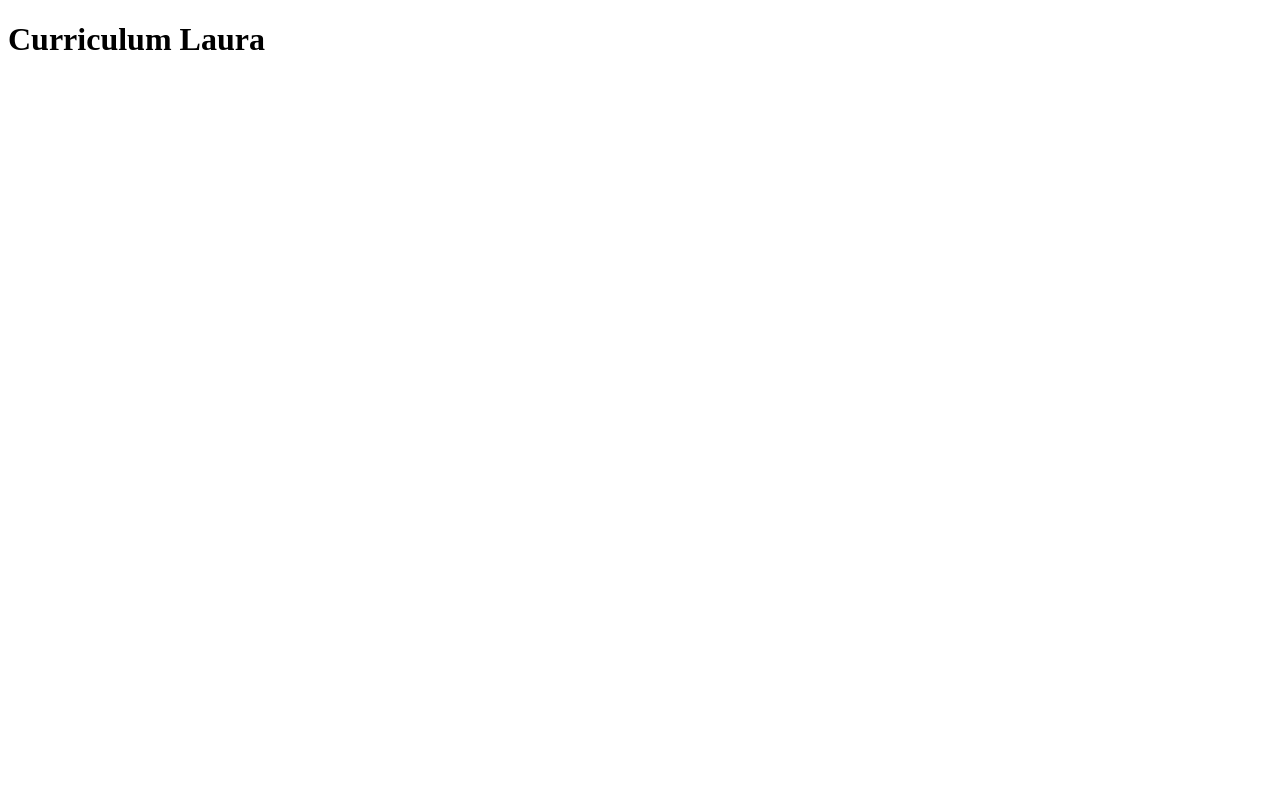
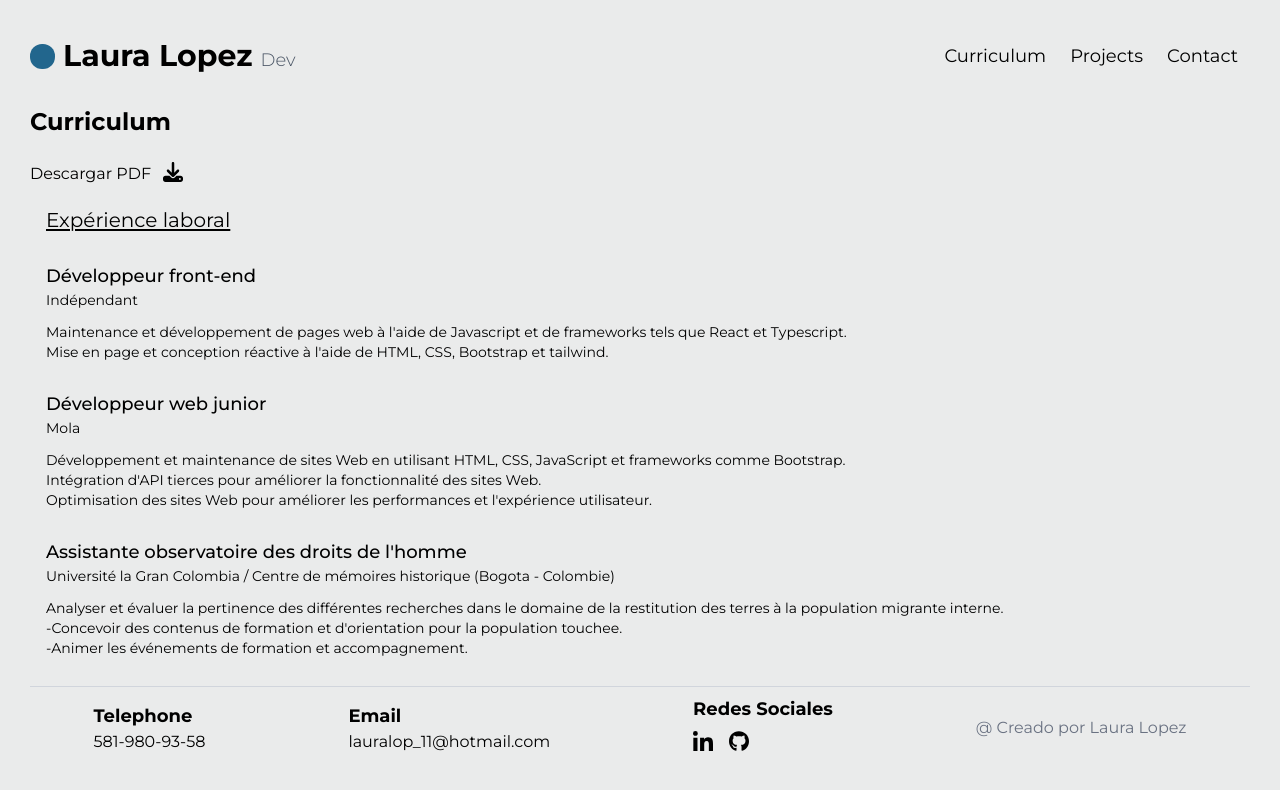
Before and after one commit to lauralop11/portfolio-laura, an Astro site: page /curriculum in a window 1280 px wide. Built offline with nearby package versions, Linux system fonts and the light colour scheme; Astro itself is replaced by a stand-in of ours.

Commit message:
end about and debut curriculum

```diff
--- a/src/components/Footer.tsx
+++ b/src/components/Footer.tsx
@@ -6,8 +6,8 @@ interface FooterProps{
 }
 const Footer: React.FC <FooterProps> = ({phone,email}) => {
   return(
-    <footer className="border-gray-300 border-t-1">
-      <article className="my-2 pt-4">
+    <footer className="flex flex-col md:flex-row md:items-center md:justify-around  gap-4 border-gray-300 border-t-1">
+      <article className="my-2 ">
         <h5 className="font-bold text-lg ">Telephone</h5>
         <p>{phone}</p>
       </article>
@@ -18,8 +18,8 @@ const Footer: React.FC <FooterProps> = ({phone,email}) => {
       <article className="my-2">
         <h5 className="font-bold text-lg ">Redes Sociales</h5>
         <div className="flex flex-row gap-4 my-2">
-          <a href="#" ><svg className="w-[20px] md:w-[50px]" xmlns="http://www.w3.org/2000/svg" viewBox="0 0 448 512"><path  d="M100.3 448H7.4V148.9h92.9zM53.8 108.1C24.1 108.1 0 83.5 0 53.8a53.8 53.8 0 0 1 107.6 0c0 29.7-24.1 54.3-53.8 54.3zM447.9 448h-92.7V302.4c0-34.7-.7-79.2-48.3-79.2-48.3 0-55.7 37.7-55.7 76.7V448h-92.8V148.9h89.1v40.8h1.3c12.4-23.5 42.7-48.3 87.9-48.3 94 0 111.3 61.9 111.3 142.3V448z"/></svg></a>
-          <a href="#"><svg className="w-[20px] md:w-[50px]" xmlns="http://www.w3.org/2000/svg" viewBox="0 0 496 512"><path d="M165.9 397.4c0 2-2.3 3.6-5.2 3.6-3.3 .3-5.6-1.3-5.6-3.6 0-2 2.3-3.6 5.2-3.6 3-.3 5.6 1.3 5.6 3.6zm-31.1-4.5c-.7 2 1.3 4.3 4.3 4.9 2.6 1 5.6 0 6.2-2s-1.3-4.3-4.3-5.2c-2.6-.7-5.5 .3-6.2 2.3zm44.2-1.7c-2.9 .7-4.9 2.6-4.6 4.9 .3 2 2.9 3.3 5.9 2.6 2.9-.7 4.9-2.6 4.6-4.6-.3-1.9-3-3.2-5.9-2.9zM244.8 8C106.1 8 0 113.3 0 252c0 110.9 69.8 205.8 169.5 239.2 12.8 2.3 17.3-5.6 17.3-12.1 0-6.2-.3-40.4-.3-61.4 0 0-70 15-84.7-29.8 0 0-11.4-29.1-27.8-36.6 0 0-22.9-15.7 1.6-15.4 0 0 24.9 2 38.6 25.8 21.9 38.6 58.6 27.5 72.9 20.9 2.3-16 8.8-27.1 16-33.7-55.9-6.2-112.3-14.3-112.3-110.5 0-27.5 7.6-41.3 23.6-58.9-2.6-6.5-11.1-33.3 2.6-67.9 20.9-6.5 69 27 69 27 20-5.6 41.5-8.5 62.8-8.5s42.8 2.9 62.8 8.5c0 0 48.1-33.6 69-27 13.7 34.7 5.2 61.4 2.6 67.9 16 17.7 25.8 31.5 25.8 58.9 0 96.5-58.9 104.2-114.8 110.5 9.2 7.9 17 22.9 17 46.4 0 33.7-.3 75.4-.3 83.6 0 6.5 4.6 14.4 17.3 12.1C428.2 457.8 496 362.9 496 252 496 113.3 383.5 8 244.8 8zM97.2 352.9c-1.3 1-1 3.3 .7 5.2 1.6 1.6 3.9 2.3 5.2 1 1.3-1 1-3.3-.7-5.2-1.6-1.6-3.9-2.3-5.2-1zm-10.8-8.1c-.7 1.3 .3 2.9 2.3 3.9 1.6 1 3.6 .7 4.3-.7 .7-1.3-.3-2.9-2.3-3.9-2-.6-3.6-.3-4.3 .7zm32.4 35.6c-1.6 1.3-1 4.3 1.3 6.2 2.3 2.3 5.2 2.6 6.5 1 1.3-1.3 .7-4.3-1.3-6.2-2.2-2.3-5.2-2.6-6.5-1zm-11.4-14.7c-1.6 1-1.6 3.6 0 5.9 1.6 2.3 4.3 3.3 5.6 2.3 1.6-1.3 1.6-3.9 0-6.2-1.4-2.3-4-3.3-5.6-2z"/></svg></a>
+          <a href="https://www.linkedin.com/in/laura-lopez15021995/" target="_blank"><svg className="w-[20px] " xmlns="http://www.w3.org/2000/svg" viewBox="0 0 448 512"><path  d="M100.3 448H7.4V148.9h92.9zM53.8 108.1C24.1 108.1 0 83.5 0 53.8a53.8 53.8 0 0 1 107.6 0c0 29.7-24.1 54.3-53.8 54.3zM447.9 448h-92.7V302.4c0-34.7-.7-79.2-48.3-79.2-48.3 0-55.7 37.7-55.7 76.7V448h-92.8V148.9h89.1v40.8h1.3c12.4-23.5 42.7-48.3 87.9-48.3 94 0 111.3 61.9 111.3 142.3V448z"/></svg></a>
+          <a href="https://github.com/lauralop11/" target="_blank"><svg className="w-[20px] " xmlns="http://www.w3.org/2000/svg" viewBox="0 0 496 512"><path d="M165.9 397.4c0 2-2.3 3.6-5.2 3.6-3.3 .3-5.6-1.3-5.6-3.6 0-2 2.3-3.6 5.2-3.6 3-.3 5.6 1.3 5.6 3.6zm-31.1-4.5c-.7 2 1.3 4.3 4.3 4.9 2.6 1 5.6 0 6.2-2s-1.3-4.3-4.3-5.2c-2.6-.7-5.5 .3-6.2 2.3zm44.2-1.7c-2.9 .7-4.9 2.6-4.6 4.9 .3 2 2.9 3.3 5.9 2.6 2.9-.7 4.9-2.6 4.6-4.6-.3-1.9-3-3.2-5.9-2.9zM244.8 8C106.1 8 0 113.3 0 252c0 110.9 69.8 205.8 169.5 239.2 12.8 2.3 17.3-5.6 17.3-12.1 0-6.2-.3-40.4-.3-61.4 0 0-70 15-84.7-29.8 0 0-11.4-29.1-27.8-36.6 0 0-22.9-15.7 1.6-15.4 0 0 24.9 2 38.6 25.8 21.9 38.6 58.6 27.5 72.9 20.9 2.3-16 8.8-27.1 16-33.7-55.9-6.2-112.3-14.3-112.3-110.5 0-27.5 7.6-41.3 23.6-58.9-2.6-6.5-11.1-33.3 2.6-67.9 20.9-6.5 69 27 69 27 20-5.6 41.5-8.5 62.8-8.5s42.8 2.9 62.8 8.5c0 0 48.1-33.6 69-27 13.7 34.7 5.2 61.4 2.6 67.9 16 17.7 25.8 31.5 25.8 58.9 0 96.5-58.9 104.2-114.8 110.5 9.2 7.9 17 22.9 17 46.4 0 33.7-.3 75.4-.3 83.6 0 6.5 4.6 14.4 17.3 12.1C428.2 457.8 496 362.9 496 252 496 113.3 383.5 8 244.8 8zM97.2 352.9c-1.3 1-1 3.3 .7 5.2 1.6 1.6 3.9 2.3 5.2 1 1.3-1 1-3.3-.7-5.2-1.6-1.6-3.9-2.3-5.2-1zm-10.8-8.1c-.7 1.3 .3 2.9 2.3 3.9 1.6 1 3.6 .7 4.3-.7 .7-1.3-.3-2.9-2.3-3.9-2-.6-3.6-.3-4.3 .7zm32.4 35.6c-1.6 1.3-1 4.3 1.3 6.2 2.3 2.3 5.2 2.6 6.5 1 1.3-1.3 .7-4.3-1.3-6.2-2.2-2.3-5.2-2.6-6.5-1zm-11.4-14.7c-1.6 1-1.6 3.6 0 5.9 1.6 2.3 4.3 3.3 5.6 2.3 1.6-1.3 1.6-3.9 0-6.2-1.4-2.3-4-3.3-5.6-2z"/></svg></a>
         </div>
       </article>
       <article className="my-2">
--- a/src/components/Header.tsx
+++ b/src/components/Header.tsx
@@ -17,8 +17,8 @@ const Header : React.FC<HeaderProps> = ({title}) =>
       <nav className="flex flex-wrap justify-between min-w-full">
         <div className="flex flex-row items-center">
           <span className="block w-[25px] h-[25px] bg-[#22668D] rounded-xl mr-1"></span>
-          <p className="text-xl font-bold mx-1 md:text-3xl">{title}
-          <span className="text-lg font-light self-end text-gray-600 pl-2">Dev</span></p>
+          <a  href="/" className="text-xl font-bold mx-1 md:text-3xl">{title}
+          <span className="text-lg font-light self-end text-gray-600 pl-2">Dev</span></a>
         </div>
         {/* boton responsive menu */}
         <div className="flex md:hidden z-20 ">
@@ -27,14 +27,14 @@ const Header : React.FC<HeaderProps> = ({title}) =>
             <img className={`toggle ${isMenuOpen ? 'block' : 'hidden'} cursor-pointer transition duration-700 ease-in-out active:rotate-90`}  src="/assets/close.svg" width="40" height="40" />
             </button>
         </div>
-        <div className={`${isMenuOpen ? 'w-full opacity-100 bg-[#e1e3e3]' : 'w-[200%] opacity-0 md:bg-none md:opacity-100'}  z-10 size-full absolute -top-5 md:top-0 pt-15 md:pt-0 left-0 md:relative md:w-auto md:flex text-center text-bold mt-5 md:mt-0  transition-all duration-700 ease-in-out transform `}>
-          <a href="#" className="block md:inline-block hover:text-sky-700 px-3 py-3 hover:underline underline-offset-4 text-lg">
+        <div className={`${isMenuOpen ? 'w-full block bg-[#e1e3e3]' : 'w-[200%] hidden md:bg-none md:flex'}  z-10 size-full absolute -top-5 md:top-0 pt-15 md:pt-0 left-0 md:relative md:w-auto  text-center text-bold mt-5 md:mt-0  transition duration-700 ease-in-out`}>
+          <a href="/curriculum" className="block md:inline-block hover:text-sky-700 px-3 py-3 hover:underline underline-offset-4 text-lg">
             Curriculum
           </a>
-          <a href="#" className="block md:inline-block hover:hover:text-sky-700 px-3 py-3 hover:underline underline-offset-4 text-lg">
+          <a href="/project" className="block md:inline-block hover:hover:text-sky-700 px-3 py-3 hover:underline underline-offset-4 text-lg">
             Projects
           </a>
-          <a href="#" className="block md:inline-block hover:hover:text-sky-700 px-3 py-3 hover:underline underline-offset-4 text-lg">
+          <a href="/contact" className="block md:inline-block hover:hover:text-sky-700 px-3 py-3 hover:underline underline-offset-4 text-lg">
             Contact
           </a>
         </div>
--- a/src/components/Hexagono.tsx
+++ b/src/components/Hexagono.tsx
@@ -9,7 +9,7 @@ interface HexagonoProps{
 const Hexagono: React.FC<HexagonoProps> = ({ruta,text,color
  }) => {
   return(
-    <a href={ruta} className={` hexagono flex items-center justify-center size-[100px] md:size-[200px] mr-1 font-semibold transition-all hover:scale-105 md:hover:scale-110`} style={{ backgroundColor: color }}><span className="md:text-xl">{text}</span></a>
+    <a href={ruta} className={` hexagono flex items-center justify-center size-[100px] md:size-[200px] mr-1 font-semibold transition-all  hover:scale-110`} style={{ backgroundColor: color }}><span className="md:text-xl">{text}</span></a>
   )
 }
 export default Hexagono;
--- a/src/pages/curriculum/index.astro
+++ b/src/pages/curriculum/index.astro
@@ -1 +1,43 @@
-<h1>Curriculum Laura</h1>
+---
+import Basic from "@layouts/Basic.astro"
+---
+<Basic title="Laura Lopez">
+  <section>
+    <h2 class="text-2xl font-bold my-6 ">Curriculum</h2>
+    <a href="/assets/Laura_lopez.pdf" download="CV_LauraLopez.pdf" class="btn-download flex gap-3 mb-5">
+      Descargar PDF
+      <svg class="size-[20px]" xmlns="http://www.w3.org/2000/svg" viewBox="0 0 512 512"><path d="M288 32c0-17.7-14.3-32-32-32s-32 14.3-32 32l0 242.7-73.4-73.4c-12.5-12.5-32.8-12.5-45.3 0s-12.5 32.8 0 45.3l128 128c12.5 12.5 32.8 12.5 45.3 0l128-128c12.5-12.5 12.5-32.8 0-45.3s-32.8-12.5-45.3 0L288 274.7 288 32zM64 352c-35.3 0-64 28.7-64 64l0 32c0 35.3 28.7 64 64 64l384 0c35.3 0 64-28.7 64-64l0-32c0-35.3-28.7-64-64-64l-101.5 0-45.3 45.3c-25 25-65.5 25-90.5 0L165.5 352 64 352zm368 56a24 24 0 1 1 0 48 24 24 0 1 1 0-48z"/></svg>
+    </a>
+    <article class="mx-4">
+      <h3 class="text-xl underline underline-offset-2">Expérience laboral</h3>
+      <div class="my-7 text-sm">
+        <h4 class="text-lg font-medium">Développeur front-end</h4>
+        <h5>Indépendant</h5>
+        <p class="mt-3">Maintenance et développement de pages web à l'aide de Javascript et de frameworks tels que React et Typescript.<br>
+Mise en page et conception réactive à l'aide de HTML, CSS, Bootstrap et tailwind.</p>
+      </div>
+      <div class="my-7 text-sm">
+        <h4 class="text-lg font-medium">Développeur web junior</h4>
+        <h5>Mola</h5>
+        <p class="mt-3">Développement et maintenance de sites Web en utilisant HTML, CSS, JavaScript et frameworks comme Bootstrap.<br>
+        Intégration d'API tierces pour améliorer la fonctionnalité des sites Web.<br>
+Optimisation des sites Web pour améliorer les performances et l'expérience utilisateur.
+        </p>
+      </div>
+      <div class="my-7 text-sm">
+        <h4 class="text-lg font-medium">Assistante observatoire des droits de l'homme</h4>
+        <h5>Université la Gran Colombia / Centre de mémoires historique (Bogota - Colombie)</h5>
+        <p class="mt-3">Analyser et évaluer la pertinence des différentes recherches dans le domaine de la restitution des terres à la population migrante interne.<br>
+-Concevoir des contenus de formation et d'orientation pour la population touchee.<br>
+-Animer les événements de formation et accompagnement.
+        </p>
+      </div>
+
+
+
+    </article>
+
+
+  </section>
+
+</Basic>
```
Also changed, not shown: public/assets/astro.svg (deleted), public/assets/background.svg (deleted), 1 other file.
